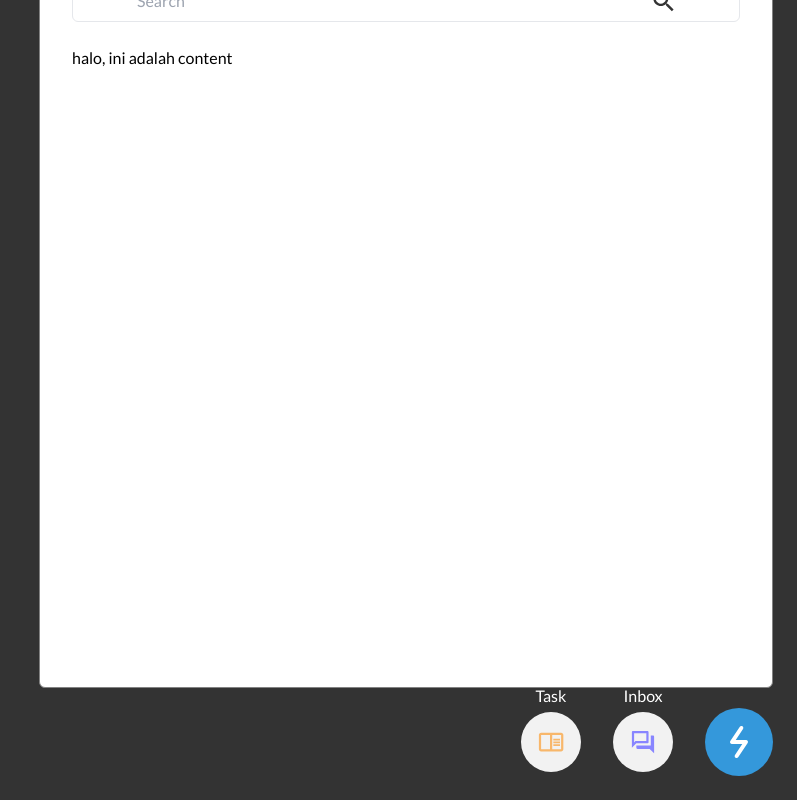
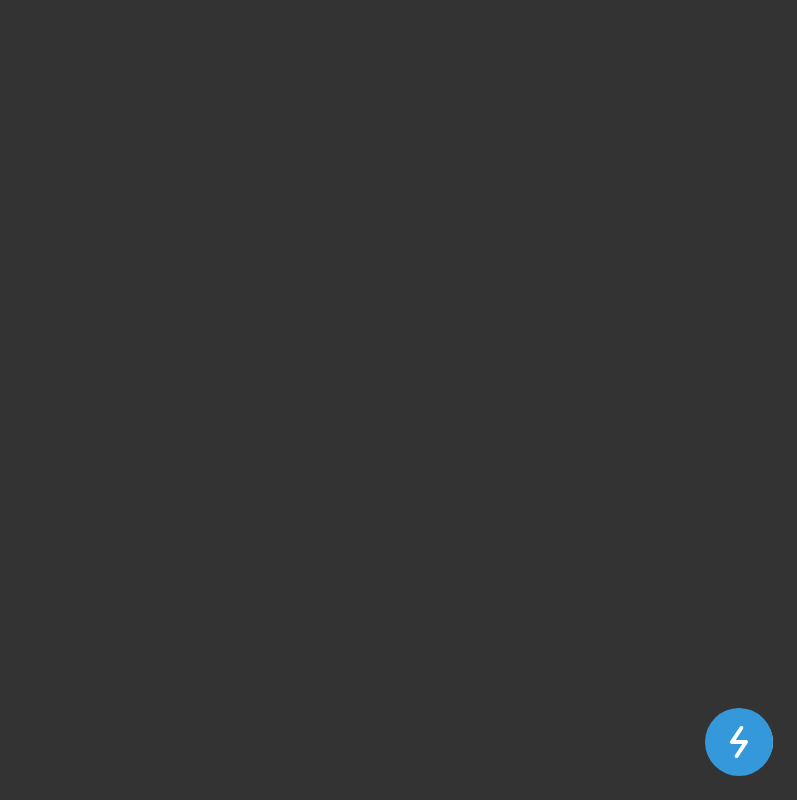
Before and after one commit to alifhanafiah/Quicks-Frontend-Challenge, a React (Vite) app: page / in a window 1280 px wide. Shown: the whole page, without its empty margins (483-1280 px from the left). Built offline with nearby package versions, Linux system fonts and the light colour scheme.

Commit message:
Adding styling for the inbox btn

```diff
--- a/src/components/FABWithMenu.tsx
+++ b/src/components/FABWithMenu.tsx
@@ -1,57 +1,70 @@
 import { useState } from "react";
 import TaskColored from "../assets/icons/chrome_reader_mode_colored.svg";
 import Lightning from "../assets/icons/cloud-lightning.svg";
+import InboxWhite from "../assets/icons/question_answer.svg";
 import InboxColored from "../assets/icons/question_answer_colored.svg";
 import Menu from "./Menu";
 
 const FABWithMenu = () => {
+  const [showText, setShowText] = useState(false);
   const [showNav, setShowNav] = useState(false);
+  const [showInbox, setShowInbox] = useState(false);
+
+  const showNavHandler = () => {
+    setShowNav((prev) => !prev);
+    setShowText((prev) => !prev);
+  };
+
+  const showInboxHandler = () => {
+    setShowInbox((prev) => !prev);
+    setShowText((prev) => !prev);
+  };
 
   return (
     <>
-      <Menu />
+      {showInbox ? <Menu /> : null}
 
       <div className="fixed bottom-6 right-6 flex flex-row-reverse items-center gap-5 md:gap-8">
         <button
-          onClick={() => {
-            setShowNav((prev) => !prev);
-          }}
+          onClick={showNavHandler}
           className="relative z-50 grid h-68 w-68 place-items-center rounded-full bg-primary-blue"
+          disabled={showInbox}
         >
           <img src={Lightning} alt="Quicks" />
         </button>
 
-        <div className="relative">
+        <div className="relative" onClick={showInboxHandler}>
           <p
-            className={`absolute bottom-16 left-1/2 -translate-x-1/2 text-center text-white transition-opacity ${
-              showNav ? "opacity-0" : "opacity-100"
-            }`}
+            className={`absolute bottom-16 left-1/2 -translate-x-1/2 text-center text-white transition-opacity
+            ${showText ? "opacity-100" : "opacity-0"}`}
           >
             Inbox
           </p>
 
           <button
-            className={`relative grid h-60 w-60 place-items-center rounded-full bg-[#f2f2f2] transition-transform ${
-              showNav ? "translate-x-20 md:translate-x-24" : "translate-x-0"
+            className={`relative grid place-items-center rounded-full transition-transform
+            ${showNav ? "translate-x-0" : "translate-x-20 md:translate-x-24"}
+            ${
+              showInbox
+                ? "bg-indicator-purple h-68 w-68"
+                : "h-60 w-60 bg-[#f2f2f2]"
             }`}
           >
-            <img src={InboxColored} alt="Inbox" />
+            <img src={showInbox ? InboxWhite : InboxColored} alt="Inbox" />
           </button>
         </div>
 
         <div className="relative">
           <p
-            className={`absolute bottom-16 left-1/2 -translate-x-1/2 text-center text-white transition-opacity ${
-              showNav ? "opacity-0" : "opacity-100"
-            }`}
+            className={`absolute bottom-16 left-1/2 -translate-x-1/2 text-center text-white transition-opacity
+            ${showText ? "opacity-100" : "opacity-0"}`}
           >
             Task
           </p>
 
           <button
-            className={`relative grid h-60 w-60 place-items-center rounded-full bg-[#f2f2f2] transition-transform ${
-              showNav ? "translate-x-40 md:translate-x-48" : "translate-x-0"
-            }`}
+            className={`relative grid h-60 w-60 place-items-center rounded-full bg-[#f2f2f2] transition-transform
+            ${showNav ? "translate-x-0" : "translate-x-40 md:translate-x-48"}`}
           >
             <img src={TaskColored} alt="Task" />
           </button>
--- a/src/components/Menu.tsx
+++ b/src/components/Menu.tsx
@@ -3,13 +3,13 @@ import Loading from "./Loading";
 import SearchBar from "./SearchBar";
 
 const Menu = () => {
-  const [isLoading, setIsLoading] = useState(false);
+  const [isLoading, setIsLoading] = useState(true);
 
   return (
     <div className="absolute bottom-28 right-6 h-[40rem] w-10/12 rounded-[6px] border border-[#828282] bg-white px-8 py-7 md:h-[46.0625rem] lg:w-[45.875rem]">
       <SearchBar />
 
-      <div className="pt-6">
+      <div className="h-full pt-6">
         {isLoading ? (
           <Loading content="Loading Chats ..." />
         ) : (
--- a/tailwind.config.js
+++ b/tailwind.config.js
@@ -11,6 +11,10 @@ export default {
             500: "#828282",
             200: "#e0e0e0",
           },
+        },
+
+        indicator: {
+          purple: "#8785FF",
         },
       },
 
```
